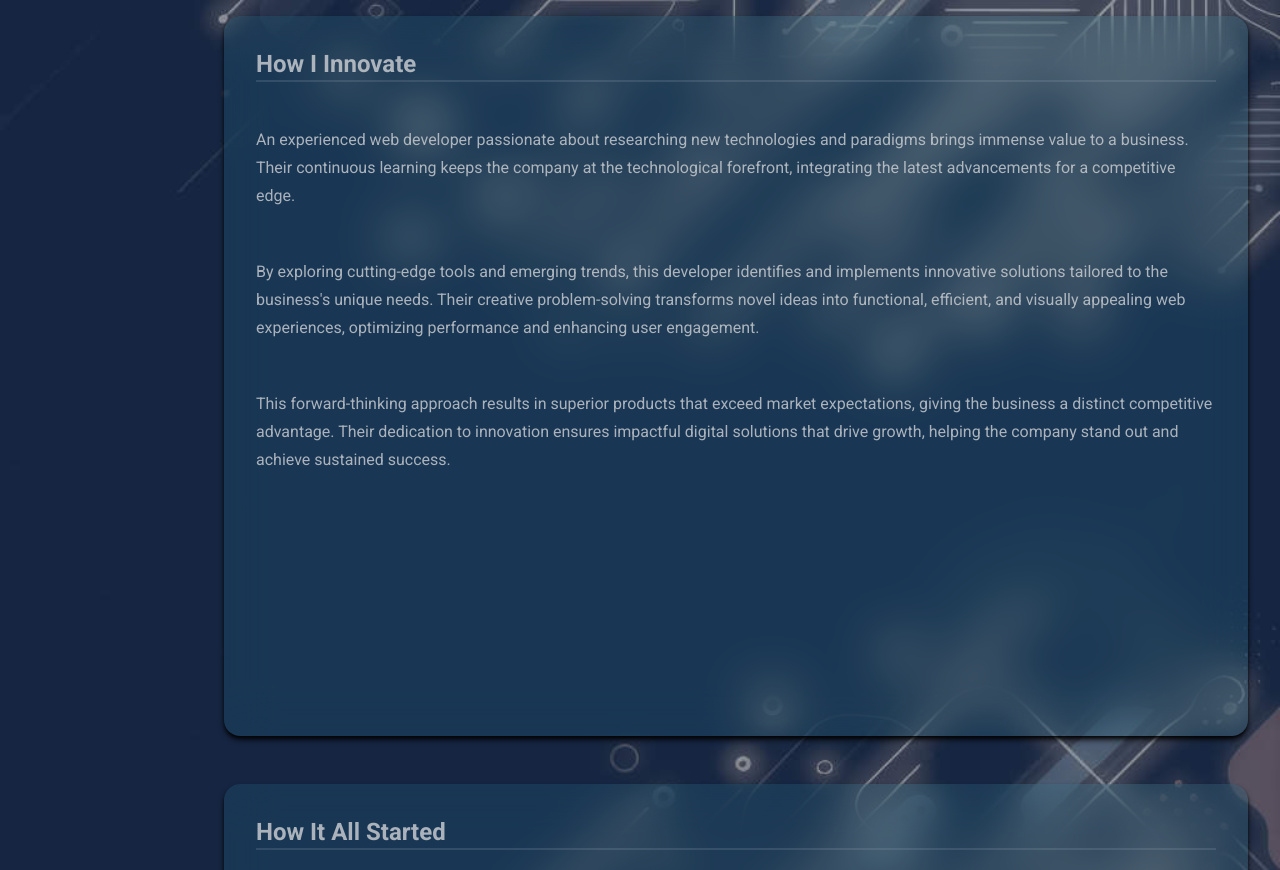
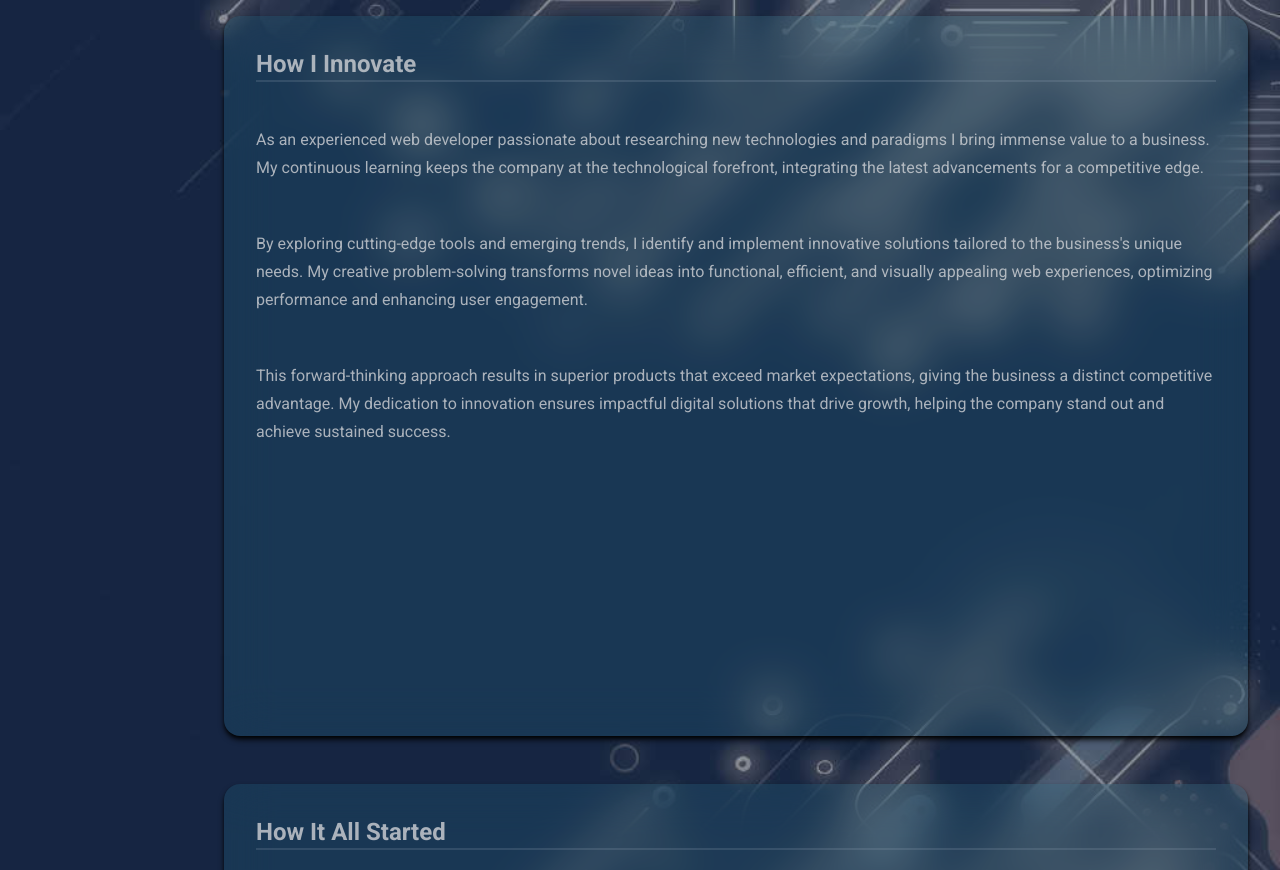
Before and after one commit to sheariley/portfolio-web-dev, a React (Vite) app: page / in a window 1280 px wide. Shown: the part 1780-2650 px from the top of the page. Built offline with nearby package versions, Linux system fonts and the light colour scheme; what tailwindcss-3d would draw is missing.

Commit message:
Change more 3rd-person to 1st-person to be more consistent.

```diff
--- a/src/pages/HomePage.tsx
+++ b/src/pages/HomePage.tsx
@@ -121,28 +121,27 @@ export default function HomePage() {
         <Card.Body className="grow-0">
           <Card.Title>How I Innovate</Card.Title>
           <p className="max_lg:my-1">
-            An experienced web developer passionate about researching new
-            technologies and paradigms brings immense value to a business. Their
+            As an experienced web developer passionate about researching new
+            technologies and paradigms I bring immense value to a business. My
             continuous learning keeps the company at the technological
             forefront, integrating the latest advancements for a competitive
             edge.
           </p>
 
           <p className="max_lg:my-1">
-            By exploring cutting-edge tools and emerging trends, this developer
-            identifies and implements innovative solutions tailored to the
-            business&apos;s unique needs. Their creative problem-solving
-            transforms novel ideas into functional, efficient, and visually
-            appealing web experiences, optimizing performance and enhancing user
-            engagement.
+            By exploring cutting-edge tools and emerging trends, I identify and
+            implement innovative solutions tailored to the business&apos;s
+            unique needs. My creative problem-solving transforms novel ideas
+            into functional, efficient, and visually appealing web experiences,
+            optimizing performance and enhancing user engagement.
           </p>
 
           <p className="max_lg:my-1">
             This forward-thinking approach results in superior products that
             exceed market expectations, giving the business a distinct
-            competitive advantage. Their dedication to innovation ensures
-            impactful digital solutions that drive growth, helping the company
-            stand out and achieve sustained success.
+            competitive advantage. My dedication to innovation ensures impactful
+            digital solutions that drive growth, helping the company stand out
+            and achieve sustained success.
           </p>
         </Card.Body>
       </Card>
```
